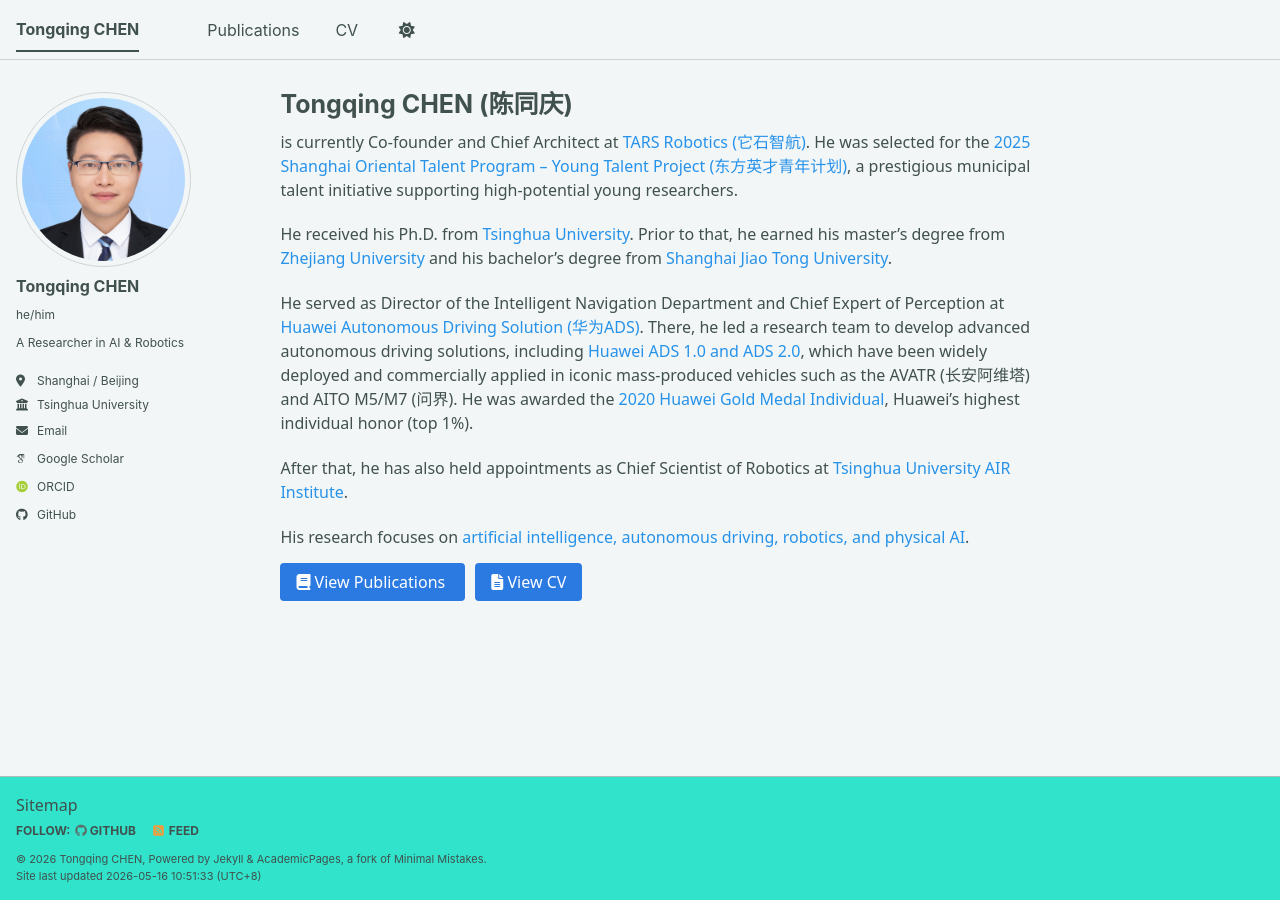
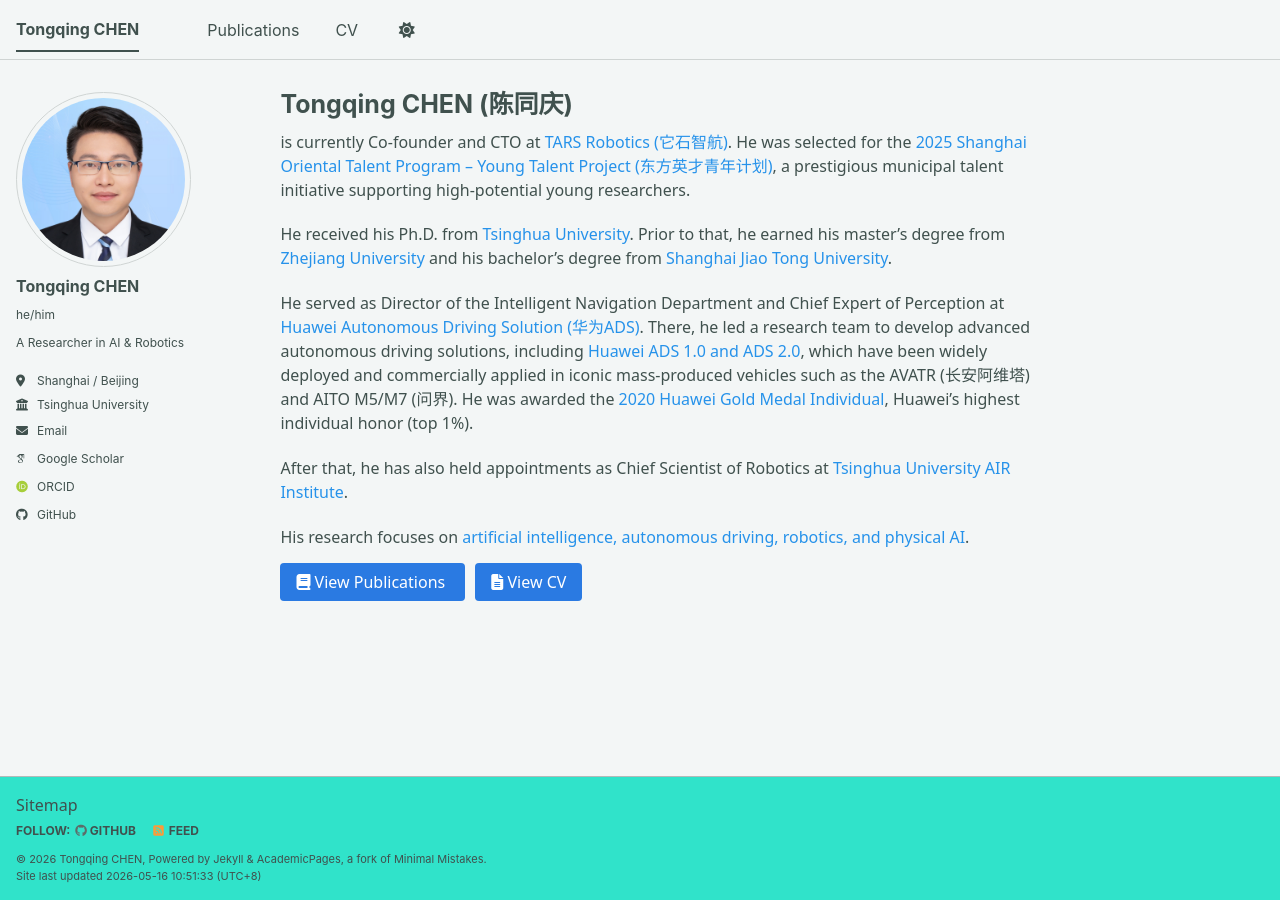
Before and after one commit to TongqingChen/tongqingchen.github.io, a Jekyll site: the page built from _pages/about.md, in a window 1280 px wide. Built offline with Jekyll 4.4.1, drawn with Linux system fonts in a browser that asks for light colours; some web fonts are replaced; a script bundle is joined from its source files by our own code; library files that are not in the unit come from our copies.

Commit message:
Update about

```diff
--- a/_pages/about.md
+++ b/_pages/about.md
@@ -6,8 +6,7 @@ redirect_from:
   - /about/
   - /about.html
 ---
-is currently Co-founder and Chief Architect at <span class="text-blue">TARS Robotics (它石智航)</span>. He was selected for the <span class="text-blue">2025 Shanghai Oriental Talent Program – Young Talent Project (东方英才青年计划)</span>, a prestigious municipal talent initiative supporting high-potential young researchers.
-
+is currently Co-founder and CTO at <span class="text-blue">TARS Robotics (它石智航)</span>. He was selected for the <span class="text-blue">2025 Shanghai Oriental Talent Program – Young Talent Project (东方英才青年计划)</span>, a prestigious municipal talent initiative supporting high-potential young researchers.
 
 He received his Ph.D. from <span class="text-blue">Tsinghua University</span>. Prior to that, he earned his master’s degree from <span class="text-blue">Zhejiang University</span> and his bachelor’s degree from <span class="text-blue">Shanghai Jiao Tong University</span>.
 
```
